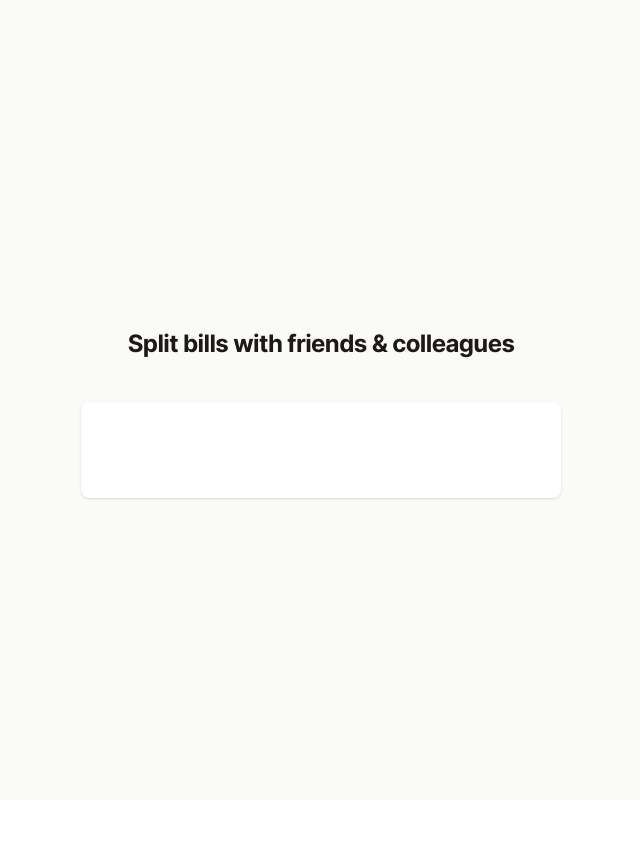
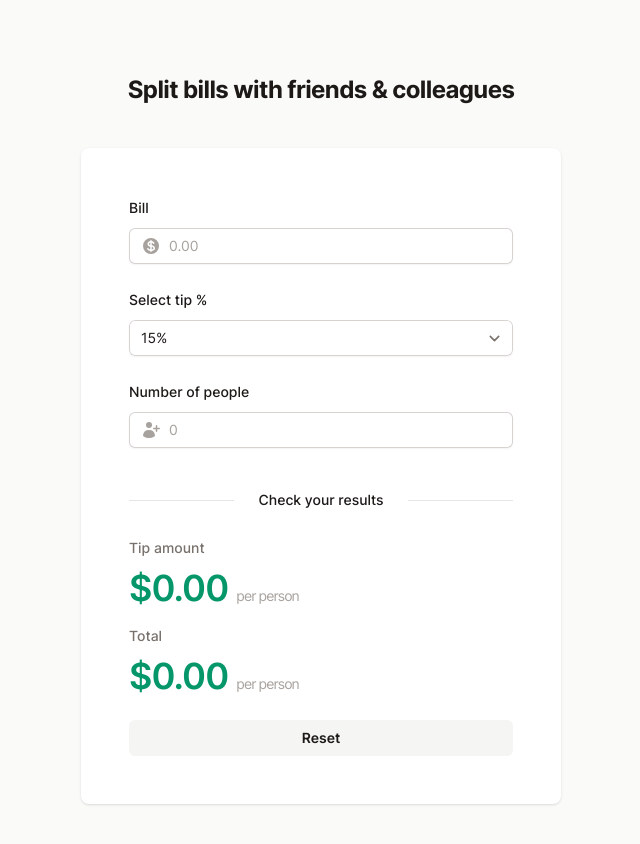
Before and after one commit to curlydoodle/splitter, a React (Vite) app: page / in a window 1280 px wide. Shown: the top 844 px of the page, without its empty margins (319-959 px from the left). Before the commit the page ends 800 px from the top, so only its background shows below. Built offline with nearby package versions, Linux system fonts and the light colour scheme.

Commit message:
finish tip calculator

```diff
--- a/package.json
+++ b/package.json
@@ -8,10 +8,12 @@
     "preview": "vite preview"
   },
   "dependencies": {
+    "@heroicons/react": "^2.0.18",
     "react": "^18.2.0",
     "react-dom": "^18.2.0"
   },
   "devDependencies": {
+    "@tailwindcss/forms": "^0.5.6",
     "@types/react": "^18.2.15",
     "@types/react-dom": "^18.2.7",
     "@vitejs/plugin-react": "^4.0.3",
--- a/src/App.jsx
+++ b/src/App.jsx
@@ -1,4 +1,7 @@
-const App = () => (
+import Calculator from "./components/Calculator.jsx";
+
+const App = () => {
+  return (
     <div className="flex min-h-full flex-col justify-center bg-gray-50 py-12 sm:px-6 lg:px-8">
       <div className="sm:mx-auto sm:w-full sm:max-w-md">
         <h2 className="mt-6 text-center text-2xl font-bold leading-9 tracking-tight text-gray-900">
@@ -6,9 +9,12 @@ const App = () => (
         </h2>
       </div>
       <div className="mt-10 sm:mx-auto sm:w-full sm:max-w-[480px]">
-      <div className="bg-white px-6 py-12 shadow sm:rounded-lg sm:px-12"></div>
+        <div className="bg-white px-6 py-12 shadow sm:rounded-lg sm:px-12">
+          <Calculator />
+        </div>
       </div>
     </div>
   );
+};
 
 export default App;
--- /dev/null
+++ b/src/components/Calculator.jsx
@@ -0,0 +1,141 @@
+import { CurrencyDollarIcon, UserPlusIcon } from "@heroicons/react/20/solid";
+import { useState } from "react";
+import { formatCurrency, tipOptions } from "../utils";
+
+const Calculator = () => {
+  const [bill, setBill] = useState("");
+  const [tip, setTip] = useState(tipOptions.at(2));
+  const [peopleCount, setPeopleCount] = useState("");
+
+  const canCalculate = bill > 0 && peopleCount > 0;
+  const tipPerPerson = canCalculate ? (bill * (tip / 100)) / peopleCount : 0;
+  const totalPerPerson = canCalculate ? bill / peopleCount + tipPerPerson : 0;
+
+  const handleReset = () => {
+    setBill("");
+    setTip(tipOptions.at(2));
+    setPeopleCount("");
+  };
+
+  return (
+    <div className="space-y-10">
+      <form className="space-y-6">
+        <div>
+          <label
+            htmlFor="bill"
+            className="block text-sm/6 font-medium text-gray-900"
+          >
+            Bill
+          </label>
+          <div className="relative mt-2">
+            <div className="pointer-events-none absolute inset-y-0 left-0 flex items-center pl-3">
+              <CurrencyDollarIcon className="h-5 w-5 text-gray-400" />
+            </div>
+            <input
+              type="number"
+              id="bill"
+              required
+              min={0.01}
+              step={0.01}
+              value={bill}
+              onChange={(event) => setBill(event.target.value)}
+              onBlur={(event) => event.target.reportValidity()}
+              className="block w-full rounded-md border-0 py-1.5 pl-10 text-gray-900 shadow-sm ring-1 ring-inset ring-gray-300 placeholder:text-gray-400 focus:ring-2 focus:ring-inset focus:ring-indigo-600 sm:text-sm/6"
+              placeholder="0.00"
+            />
+          </div>
+        </div>
+        <div>
+          <label
+            htmlFor="tip"
+            className="block text-sm/6 font-medium text-gray-900"
+          >
+            Select tip %
+          </label>
+          <div className="mt-2">
+            <select
+              id="tip"
+              required
+              value={tip}
+              onChange={(event) => setTip(event.target.value)}
+              onBlur={(event) => event.target.reportValidity()}
+              className="block w-full rounded-md border-0 py-1.5 text-gray-900 shadow-sm ring-1 ring-inset ring-gray-300 focus:ring-2 focus:ring-indigo-600 sm:text-sm/6"
+            >
+              {tipOptions.map((tip) => (
+                <option key={tip} value={tip}>
+                  {tip}%
+                </option>
+              ))}
+            </select>
+          </div>
+        </div>
+        <div>
+          <label
+            htmlFor="peopleCount"
+            className="block text-sm/6 font-medium text-gray-900"
+          >
+            Number of people
+          </label>
+          <div className="relative mt-2">
+            <div className="pointer-events-none absolute inset-y-0 left-0 flex items-center pl-3">
+              <UserPlusIcon className="h-5 w-5 text-gray-400" />
+            </div>
+            <input
+              type="number"
+              id="peopleCount"
+              required
+              min={1}
+              value={peopleCount}
+              onChange={(event) => setPeopleCount(event.target.value)}
+              onBlur={(event) => event.target.reportValidity()}
+              className="block w-full rounded-md border-0 py-1.5 pl-10 text-gray-900 shadow-sm ring-1 ring-inset ring-gray-300 placeholder:text-gray-400 focus:ring-2 focus:ring-inset focus:ring-indigo-600 sm:text-sm/6"
+              placeholder="0"
+            />
+          </div>
+        </div>
+      </form>
+      <div className="mt-10">
+        <div className="relative">
+          <div className="absolute inset-0 flex items-center" aria-hidden>
+            <div className="w-full border-t border-gray-200" />
+          </div>
+          <div className="relative flex justify-center">
+            <span className="bg-white px-6 text-sm/6 font-medium text-gray-900">
+              Check your results
+            </span>
+          </div>
+        </div>
+        <dl className="mt-6 space-y-4">
+          <div>
+            <dt className="text-sm/6 font-medium text-gray-500">Tip amount</dt>
+            <dd className="mt-2 flex items-baseline gap-x-2 text-4xl font-semibold tracking-tight text-green-600">
+              {formatCurrency(tipPerPerson)}
+              <span className="text-sm font-normal text-gray-400">
+                per person
+              </span>
+            </dd>
+          </div>
+          <div>
+            <dt className="text-sm/6 font-medium text-gray-500">Total</dt>
+            <dd className="mt-2 flex items-baseline gap-x-2 text-4xl font-semibold tracking-tight text-green-600">
+              {formatCurrency(totalPerPerson)}
+              <span className="text-sm font-normal text-gray-400">
+                per person
+              </span>
+            </dd>
+          </div>
+        </dl>
+        <div className="mt-6 flex flex-col">
+          <button
+            onClick={handleReset}
+            className="rounded-md bg-gray-100 px-3 py-2 text-sm font-semibold text-gray-900 hover:bg-gray-200"
+          >
+            Reset
+          </button>
+        </div>
+      </div>
+    </div>
+  );
+};
+
+export default Calculator;
--- /dev/null
+++ b/src/utils.js
@@ -0,0 +1,8 @@
+const currencyFormatter = new Intl.NumberFormat("en-US", {
+  style: "currency",
+  currency: "USD",
+});
+
+export const formatCurrency = (value) => currencyFormatter.format(value);
+
+export const tipOptions = [5, 10, 15, 25, 50];
--- a/tailwind.config.js
+++ b/tailwind.config.js
@@ -1,5 +1,6 @@
+import formsPlugin from "@tailwindcss/forms";
+import colors from "tailwindcss/colors";
 import defaultTheme from "tailwindcss/defaultTheme";
-import colors from "tailwindcss/colors";
 
 /** @type {import('tailwindcss').Config} */
 export default {
@@ -15,5 +16,5 @@ export default {
       },
     },
   },
-  plugins: [],
+  plugins: [formsPlugin],
 };
```
Also changed, not shown: .eslintrc.cjs, 1 other file (tests, documents, lock files or other folders). Lines whose indentation alone changed are shown as unchanged.
